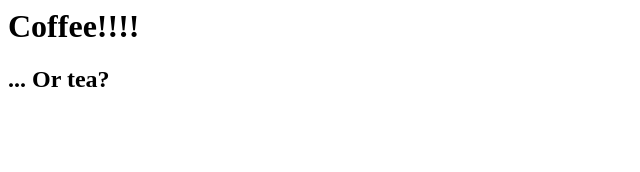
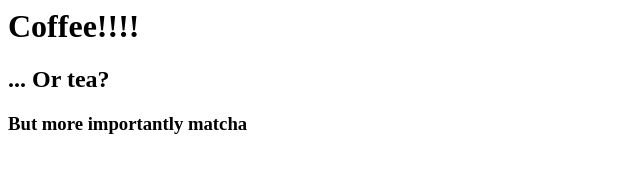
Before and after one commit to J-Waddell/gitPractice, a plain HTML site: page index.html in a window 1280 px wide. Shown: the whole page, without its empty margins (0-640 px from the left). Drawn offline with Linux system fonts and the light colour scheme.

Commit message:
Matcha is best

```diff
--- a/index.html
+++ b/index.html
@@ -1,2 +1,3 @@
 <h1>Coffee!!!!</h1>
 <h2>... Or tea?</h2>
+<h3>But more importantly matcha</h3>
```
